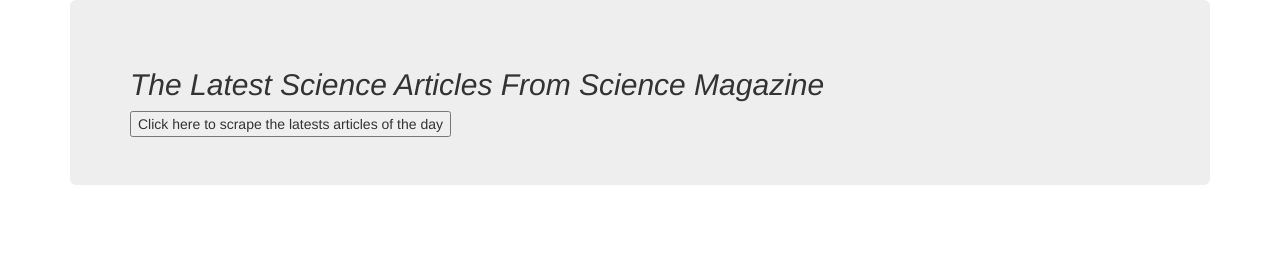
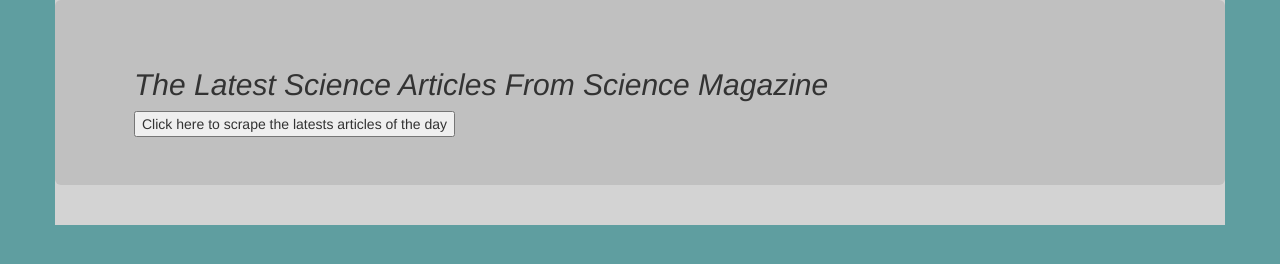
Before and after one commit to nathan25maloney/All-That-News, a website: page public/index.html in a window 1280 px wide. Drawn offline with nearby package versions, Linux system fonts and the light colour scheme; no server answers.

Commit message:
some style changes

```diff
--- a/public/style.css
+++ b/public/style.css
@@ -36,3 +36,30 @@
 img {
     max-width: 200px;
 }
+
+body {
+    font-family: "Helvetica Neue",Helvetica,Arial,sans-serif;
+    font-size: 14px;
+    line-height: 1.42857143;
+    color: #333;
+    background-color: cadetblue;
+}
+
+.container {
+
+    background-color: lightgrey;
+}
+
+@media screen and (min-width: 768px){
+.container .jumbotron, .container-fluid .jumbotron {
+    padding-right: 60px;
+    padding-left: 79px;
+    background-color: silver;
+    margin-right: -15px;
+    margin-left: -15px;
+}
+}
+
+.container .jumbotron, .container-fluid .jumbotron {
+background-color: silver;
+}
```
